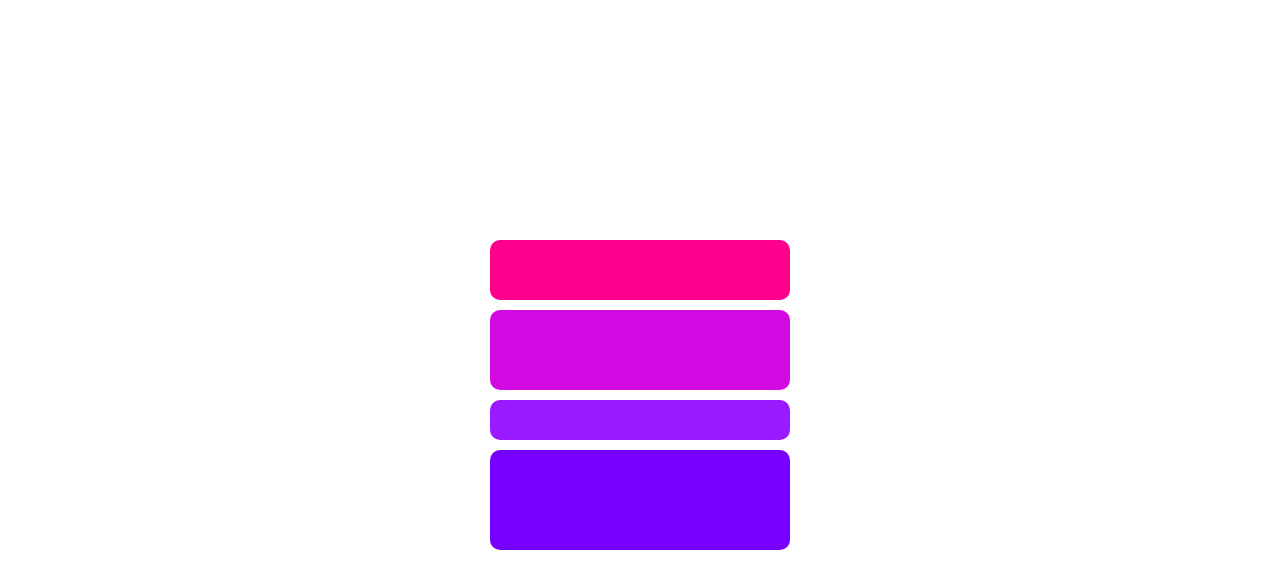
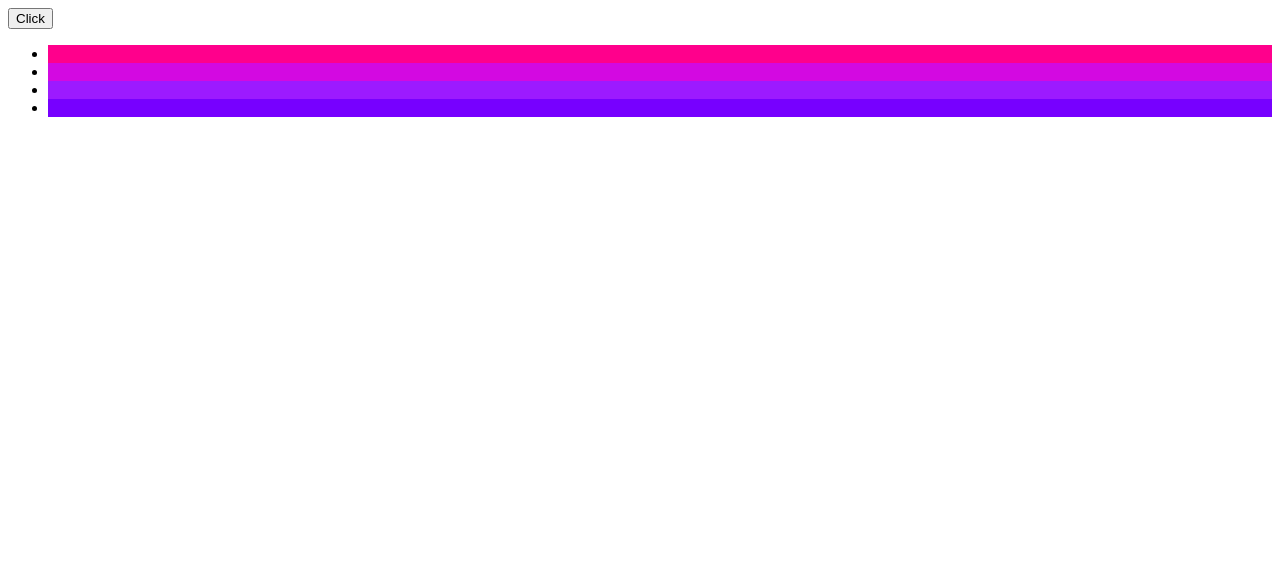
Before and after one commit to trevorfehrman/dnd-tools, a React (Create React App) app: page / in a window 1280 px wide. Shown: the top 588 px of the page. Built offline with nearby package versions, Linux system fonts and the light colour scheme.

Commit message:
much simpler approach

```diff
--- a/src/App.tsx
+++ b/src/App.tsx
@@ -1,11 +1,10 @@
 import React from 'react';
-import { Example } from './Item';
-import './styles.css';
+import { Initiative } from './Initiative';
 
 function App() {
   return (
     <div>
-      <Example />
+      <Initiative />
     </div>
   );
 }
--- /dev/null
+++ b/src/Initiative.tsx
@@ -0,0 +1,44 @@
+import * as React from 'react';
+import { useState } from 'react';
+import { motion } from 'framer-motion';
+import move from 'array-move';
+
+const spring = {
+  type: 'spring',
+  damping: 25,
+  stiffness: 120,
+};
+
+// const transition = {
+//   type: 'spring',
+//   damping: 25,
+//   stiffness: 120,
+// };
+
+export const Initiative = () => {
+  const [colors, setColors] = useState(initialColors);
+
+  function advanceInitiative(): void {
+    const nextTurnOrder = move(colors, 0, -1);
+    setColors(nextTurnOrder);
+  }
+
+
+  return (
+    <>
+      <button type="button" onClick={advanceInitiative}>Click</button>
+      <ul>
+        {colors.map((background) => (
+          <motion.li
+            key={background}
+            layout
+            transition={spring}
+            style={{ background }}
+          />
+        ))}
+      </ul>
+    </>
+  );
+};
+
+const initialColors = ['#FF008C', '#D309E1', '#9C1AFF', '#7700FF'];
--- a/src/Item.tsx
+++ /dev/null
@@ -1,115 +0,0 @@
-import { motion, useMotionValue } from 'framer-motion';
-import * as React from 'react';
-import { useEffect, useState, useRef } from 'react';
-import move from 'array-move';
-import { findIndex, Position } from './find-index';
-
-interface IItemProps {
-  color: string;
-  setPosition: (i: number, offset: Position) => Position;
-  moveItem: (i: number, dragOffset: number) => void;
-  i: number;
-}
-
-const Item = ({ color, setPosition, moveItem, i }: IItemProps) => {
-  const [isDragging, setDragging] = useState(false);
-
-  // We'll use a `ref` to access the DOM element that the `motion.li` produces.
-  // This will allow us to measure its height and position, which will be useful to
-  // decide when a dragging element should switch places with its siblings.
-  const ref = useRef(document.createElement('li'));
-
-  // By manually creating a reference to `dragOriginY` we can manipulate this value
-  // if the user is dragging this DOM element while the drag gesture is active to
-  // compensate for any movement as the items are re-positioned.
-  const dragOriginY = useMotionValue(0);
-
-  // Update the measured position of the item so we can calculate when we should rearrange.
-  useEffect(() => {
-    setPosition(i, {
-      height: ref.current.offsetHeight,
-      top: ref.current.offsetTop,
-    });
-  });
-
-  return (
-    <motion.li
-      ref={ref}
-      initial={false}
-            // If we're dragging, we want to set the zIndex of that item to be on top of the other items.
-      animate={isDragging ? onTop : flat}
-      style={{ background: color, height: heights[color] }}
-      whileHover={{ scale: 1.03 }}
-      whileTap={{ scale: 1.12 }}
-      drag="y"
-      // @ts-ignore
-      dragOriginY={dragOriginY}
-      dragConstraints={{ top: 0, bottom: 0 }}
-      dragElastic={1}
-      onDragStart={() => setDragging(true)}
-      onDragEnd={() => setDragging(false)}
-      onDrag={(e, { point }) => moveItem(i, point.y)}
-      // @ts-ignore
-      positionTransition={({ delta }) => {
-        if (isDragging) {
-          // If we're dragging, we want to "undo" the items movement within the list
-          // by manipulating its dragOriginY. This will keep the item under the cursor,
-          // even though it's jumping around the DOM.
-          dragOriginY.set(dragOriginY.get() + delta.y);
-        }
-
-        // If `positionTransition` is a function and returns `false`, it's telling
-        // Motion not to animate from its old position into its new one. If we're
-        // dragging, we don't want any animation to occur.
-        return !isDragging;
-      }}
-    />
-  );
-};
-
-export const Example = () => {
-  const [colors, setColors] = useState(initialColors);
-
-  // We need to collect an array of height and position data for all of this component's
-  // `Item` children, so we can later us that in calculations to decide when a dragging
-  // `Item` should swap places with its siblings.
-  const positions = useRef<Position[]>([]).current;
-  const setPosition = (i: number, offset: Position) => (positions[i] = offset);
-
-  // Find the ideal index for a dragging item based on its position in the array, and its
-  // current drag offset. If it's different to its current index, we swap this item with that
-  // sibling.
-  const moveItem = (i: number, dragOffset: number) => {
-    const targetIndex = findIndex(i, dragOffset, positions);
-    if (targetIndex !== i) setColors(move(colors, i, targetIndex));
-  };
-
-  return (
-    <ul>
-      {colors.map((color, i) => (
-        <Item
-          key={color}
-          i={i}
-          color={color}
-          setPosition={setPosition}
-          moveItem={moveItem}
-        />
-      ))}
-    </ul>
-  );
-};
-
-// Spring configs
-const onTop = { zIndex: 1 };
-const flat = {
-  zIndex: 0,
-  transition: { delay: 0.3 },
-};
-
-const initialColors = ['#FF008C', '#D309E1', '#9C1AFF', '#7700FF'];
-const heights: {[index: string] : number} = {
-  '#FF008C': 60,
-  '#D309E1': 80,
-  '#9C1AFF': 40,
-  '#7700FF': 100,
-};
--- a/src/find-index.ts
+++ /dev/null
@@ -1,40 +0,0 @@
-import { clamp, distance } from '@popmotion/popcorn';
-
-export interface Position {
-  top: number;
-  height: number;
-}
-
-// Prevent rapid reverse swapping
-const buffer = 5;
-
-export const findIndex = (
-  i: number,
-  yOffset: number,
-  positions: Position[],
-) => {
-  let target = i;
-  const { top, height } = positions[i];
-  const bottom = top + height;
-
-  // If moving down
-  if (yOffset > 0) {
-    const nextItem = positions[i + 1];
-    if (nextItem === undefined) return i;
-
-    const swapOffset =
-            distance(bottom, nextItem.top + nextItem.height / 2) + buffer;
-    if (yOffset > swapOffset) target = i + 1;
-
-    // If moving up
-  } else if (yOffset < 0) {
-    const prevItem = positions[i - 1];
-    if (prevItem === undefined) return i;
-
-    const prevBottom = prevItem.top + prevItem.height;
-    const swapOffset = distance(top, prevBottom - prevItem.height / 2) + buffer;
-    if (yOffset < -swapOffset) target = i - 1;
-  }
-
-  return clamp(0, positions.length, target);
-};
--- a/src/styles.css
+++ /dev/null
@@ -1,40 +0,0 @@
-body {
-    width: 100vw;
-    height: 100vh;
-    background: white;
-    overflow: hidden;
-    padding: 0;
-    margin: 0;
-    display: flex;
-    justify-content: center;
-    align-items: center;
-}
-
-nav {
-    position: absolute;
-    top: 0;
-    left: 0;
-    bottom: 0;
-    width: 300px;
-}
-
-ul,
-li {
-    list-style: none;
-    padding: 0;
-    margin: 0;
-}
-
-ul {
-    position: relative;
-    width: 300px;
-}
-
-li {
-    border-radius: 10px;
-    margin-bottom: 10px;
-    cursor: pointer;
-    width: 100%;
-    height: 80px;
-    position: relative;
-}
```
